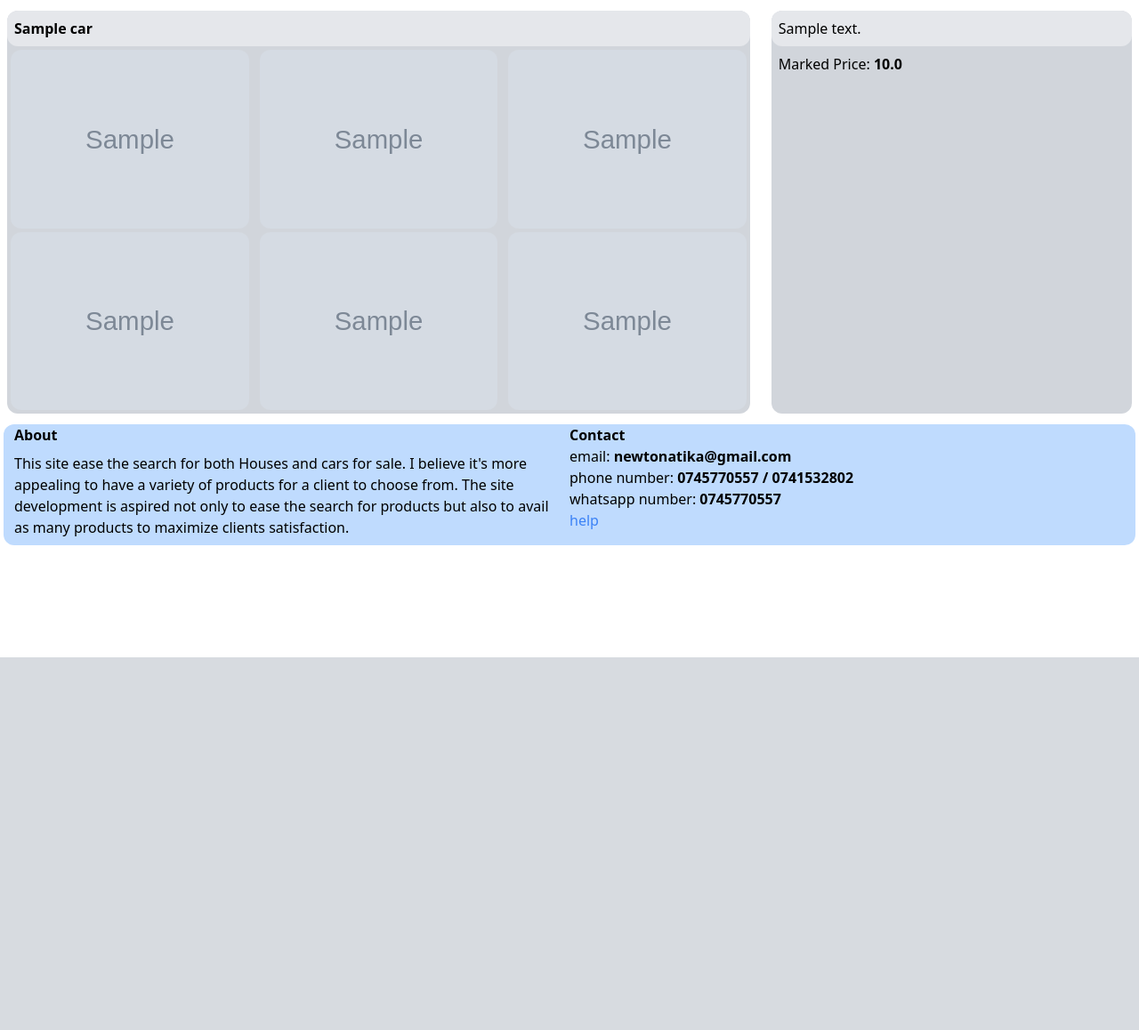
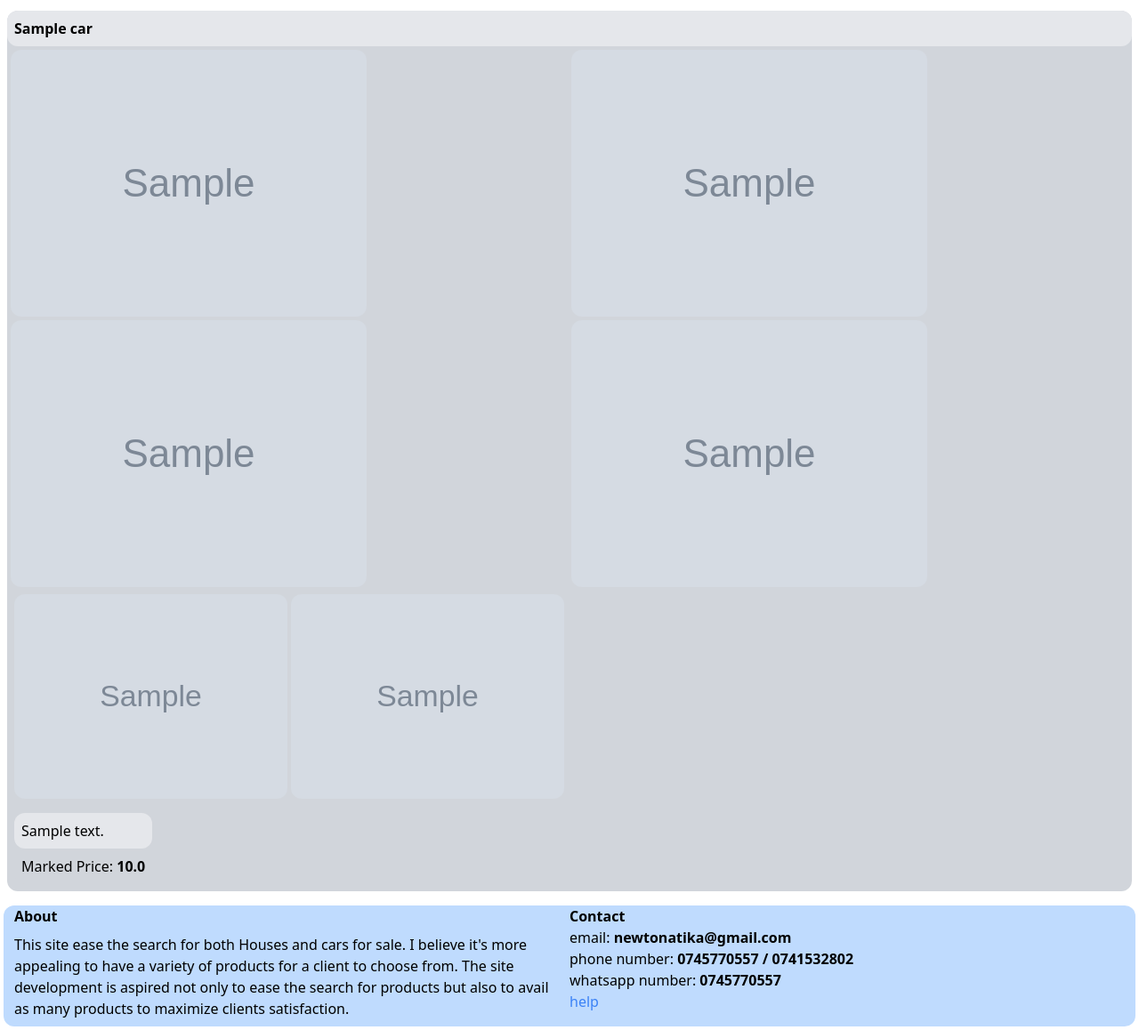
Before and after one commit to Newton-Shivachi/naihouse, a Django app: page /car/1/ in a window 1280 px wide. Shown: the part 61-1219 px from the top of the page at 89% size. Before the commit the page ends 800 px from the top, so only its background shows below. Run offline with Django 5.2, Linux system fonts and the light colour scheme; tables that the repository leaves empty hold one stand-in row (values such as "Sample post"); grey boxes marked "Sample" are stand-in pictures; some libraries are stand-ins or nearby versions.

Commit message:
Update cardetail.html

```diff
--- a/home/templates/home/cardetail.html
+++ b/home/templates/home/cardetail.html
@@ -4,26 +4,27 @@
 
 {% block content %}
 
-<div class='grid grid-cols-3 gap-2 inline-block inline-flex'>
-    <div class='m-2 bg-gray-300 col-span-2 rounded-xl inline-block'>
+<div class='grid grid-cols-1 gap-1 inline-block inline-flex'>
+    <div class='m-2 bg-gray-300 col-span-1 rounded-xl inline-block'>
         <div class='bg-gray-200 rounded-xl'>
             <h1 class='p-2'><strong>{{car.name}}</strong></h1>
         </div>
-        <div class='m-1 grid grid-cols-3 gap-3 inline-block'>
+        <div class='m-1 grid grid-cols-2 gap-1 inline-block'>
             <div class='col-span-1'>
                 <img src='{{ car.image1.url }}' class='rounded-xl'>
             </div>
             <div class='col-span-1'>
                 <img src='{{ car.image2.url }}' class='rounded-xl'>
             </div>
+        </div>
+        <div class='m-1 grid grid-cols-2 gap-1 inline-block'>
             <div class='col-span-1'>
                 <img src='{{ car.image3.url }}' class='rounded-xl'>
             </div>
-        </div>
-        <div class='m-1 grid grid-cols-3 gap-3'>
             <div class='col-span-1'>
                 <img src='{{ car.image4.url }}' class='rounded-xl'>
             </div>
+        <div class='m-1 grid grid-cols-2 gap-1 inline-block'>
             <div class='col-span-1'>
                 <img src='{{ car.image5.url }}' class='rounded-xl'>
             </div>
@@ -32,7 +33,7 @@
             </div>
         </div>
     </div>
-    <div class='m-2 bg-gray-300 col-span-1 rounded-xl inline-block'>
+    <div class='m-2 bg-gray-300 rounded-xl inline-block'>
         <h1 class='p-2 bg-gray-200 rounded-xl'>{{ car.description }}</h1>
         <h1 class='p-2'>Marked Price: <strong>{{ car.price }}</strong></h1>
     </div>
```
